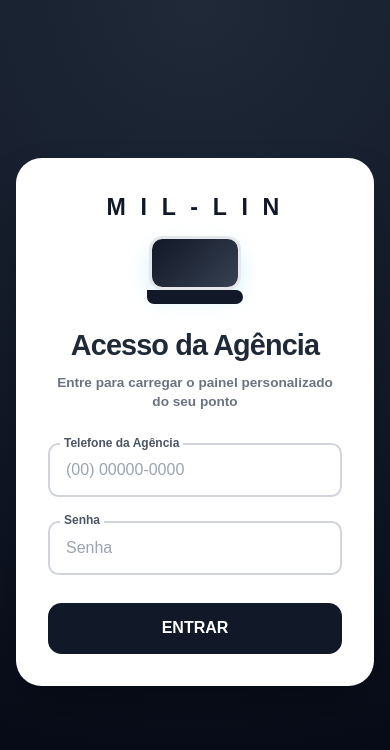
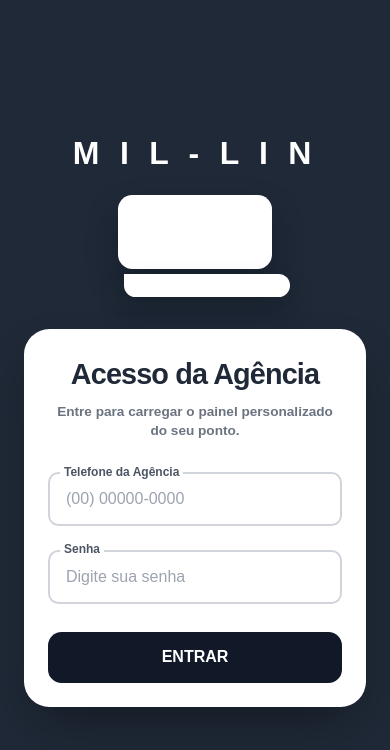
Before and after one commit to willianrosa-ti/Painel-agencia, a React (Vite) app: page /login in a window 390 px wide. Shown: the top 750 px of the page. Built offline with nearby package versions, Linux system fonts and the light colour scheme.

Commit message:
Ajuste de cores Primárias e Secundárias

```diff
--- a/src/Pages/Financeiro/Financeiro.css
+++ b/src/Pages/Financeiro/Financeiro.css
@@ -1,3 +1,8 @@
+:root {
+  --cor-agencia: #111827;
+  --cor-agencia-secundaria: #38bdf8;
+}
+
 .financeiro-fundo {
   min-height: 100vh;
   background-color: #f3f4f6;
--- a/src/Pages/Financeiro/Financeiro.jsx
+++ b/src/Pages/Financeiro/Financeiro.jsx
@@ -3,14 +3,6 @@ import Navbar from '../../Components/Navbar';
 import './Financeiro.css';
 
 const API_BASE = 'https://motoapp-bwadauh0dbcqbubb.centralus-01.azurewebsites.net';
-
-function aplicarTemaAgencia() {
-  const corPrimaria = localStorage.getItem('corAgenciaPrimaria') || '#111827';
-  const corSecundaria = localStorage.getItem('corAgenciaSecundaria') || '#38bdf8';
-
-  document.documentElement.style.setProperty('--cor-agencia', corPrimaria);
-  document.documentElement.style.setProperty('--cor-agencia-secundaria', corSecundaria);
-}
 
 const mesesDoAno = [
   'Janeiro', 'Fevereiro', 'Março', 'Abril', 'Maio', 'Junho',
@@ -18,7 +10,7 @@ const mesesDoAno = [
 ];
 
 export default function Financeiro() {
-  const nomeAgencia = localStorage.getItem('nomeAgencia');
+  const nomeAgencia = localStorage.getItem('nomeAgencia') || 'Agência';
 
   const dataAtual = new Date();
   const [periodo, setPeriodo] = useState('Diario');
@@ -49,8 +41,6 @@ export default function Financeiro() {
   };
 
   useEffect(() => {
-    aplicarTemaAgencia();
-
     const buscarDadosFinanceiros = async () => {
       const token = localStorage.getItem('tokenAgencia');
       try {
@@ -150,7 +140,7 @@ export default function Financeiro() {
             </div>
 
             <div className="cartao-financeiro cartao-destaque-azul">
-              <h3 style={{ color: '#007bff', marginTop: 0, fontWeight: 'bold' }}> Volume de Corridas</h3>
+              <h3 style={{ color: 'var(--cor-agencia-secundaria, #38bdf8)', marginTop: 0, fontWeight: 'bold' }}> Volume de Corridas</h3>
               <p style={{ color: '#666', fontSize: '0.9rem' }}>Referência: {dadosFinanceiros.referencia || referenciaTela}</p>
               <div style={{ fontSize: '2.5rem', fontWeight: 'bold', margin: '1rem 0' }}>
                 {dadosFinanceiros.totalCorridas}
--- a/src/Pages/Login/Login.css
+++ b/src/Pages/Login/Login.css
@@ -1,23 +1,73 @@
 :root {
-  --cor-mil-lin-fundo: #111827;
+  --cor-mil-lin-fundo: #1f2937;
+  --cor-mil-lin-fundo-profundo: #111827;
   --cor-mil-lin-destaque: #38bdf8;
   --cor-mil-lin-texto: #1f2937;
 }
 
 .login-container {
   min-height: 100vh;
-  background: radial-gradient(circle at top, #1f2937 0%, var(--cor-mil-lin-fundo) 55%, #030712 100%);
+  background: #1f2937;
   display: flex;
   align-items: center;
   justify-content: center;
-  padding: 1rem;
+  padding: 1.5rem;
   font-family: sans-serif;
+}
+
+.login-shell {
+  width: 100%;
+  max-width: 28rem;
+  display: flex;
+  flex-direction: column;
+  align-items: center;
+}
+
+.mil-lin-logo {
+  display: flex;
+  flex-direction: column;
+  align-items: center;
+  margin-bottom: 2rem;
+}
+
+.mil-lin-logo__nome {
+  color: #ffffff;
+  font-size: clamp(2rem, 6vw, 4.4rem);
+  font-weight: 900;
+  letter-spacing: 0.28em;
+  line-height: 1;
+  margin-bottom: 2.3rem;
+  text-align: center;
+  white-space: nowrap;
+}
+
+.mil-lin-logo__icone {
+  display: flex;
+  flex-direction: column;
+  align-items: center;
+}
+
+.mil-lin-logo__tela {
+  width: 12.5rem;
+  height: 5.85rem;
+  background-color: #ffffff;
+  border-radius: 0.9rem;
+  box-shadow: 0 16px 32px rgba(3, 7, 18, 0.25);
+}
+
+.mil-lin-logo__base {
+  width: 13.45rem;
+  height: 1.9rem;
+  background-color: #ffffff;
+  border-radius: 0 999px 999px 999px;
+  margin-top: 0.28rem;
+  margin-left: 2rem;
+  box-shadow: 0 14px 28px rgba(3, 7, 18, 0.22);
 }
 
 .login-card {
   background-color: #ffffff;
   width: 100%;
-  max-width: 28rem;
   border-radius: 1.6rem;
   padding: 2rem;
   box-shadow: 0 25px 50px -12px rgba(0, 0, 0, 0.35);
@@ -32,43 +82,6 @@
   align-items: center;
   margin-bottom: 2rem;
   text-align: center;
-}
-
-.mil-lin-logo {
-  display: flex;
-  flex-direction: column;
-  align-items: center;
-  gap: 0.85rem;
-  margin-bottom: 1.25rem;
-}
-
-.mil-lin-logo__nome {
-  color: var(--cor-mil-lin-fundo);
-  font-size: 1.45rem;
-  font-weight: 900;
-  letter-spacing: 0.18em;
-}
-
-.mil-lin-logo__icone {
-  display: flex;
-  flex-direction: column;
-  align-items: center;
-}
-
-.mil-lin-logo__tela {
-  width: 5.4rem;
-  height: 3rem;
-  background: linear-gradient(135deg, var(--cor-mil-lin-fundo), #374151);
-  border-radius: 0.65rem;
-  box-shadow: 0 0 0 3px #e5e7eb, 0 10px 22px rgba(56, 189, 248, 0.25);
-}
-
-.mil-lin-logo__base {
-  width: 6rem;
-  height: 0.85rem;
-  background-color: var(--cor-mil-lin-fundo);
-  border-radius: 0 999px 999px 999px;
-  margin-top: 0.22rem;
 }
 
 .login-title {
@@ -129,7 +142,7 @@
 .btn-submit {
   display: block;
   width: 100%;
-  background-color: var(--cor-mil-lin-fundo);
+  background-color: var(--cor-mil-lin-fundo-profundo);
   color: #ffffff;
   font-weight: 800;
   padding: 0.85rem 1rem;
@@ -149,3 +162,25 @@
   opacity: 0.7;
   cursor: not-allowed;
 }
+
+@media (max-width: 520px) {
+  .mil-lin-logo__nome {
+    letter-spacing: 0.18em;
+    margin-bottom: 1.6rem;
+  }
+
+  .mil-lin-logo__tela {
+    width: 9.6rem;
+    height: 4.65rem;
+  }
+
+  .mil-lin-logo__base {
+    width: 10.4rem;
+    height: 1.45rem;
+    margin-left: 1.5rem;
+  }
+
+  .login-card {
+    padding: 1.5rem;
+  }
+}
--- a/src/Pages/Login/Login.jsx
+++ b/src/Pages/Login/Login.jsx
@@ -4,26 +4,41 @@ import './Login.css';
 
 const API_BASE = 'https://motoapp-bwadauh0dbcqbubb.centralus-01.azurewebsites.net';
 
+function aplicarTemaAgencia(corPrimaria, corSecundaria) {
+  document.documentElement.style.setProperty('--cor-agencia', corPrimaria || '#111827');
+  document.documentElement.style.setProperty('--cor-agencia-secundaria', corSecundaria || '#38bdf8');
+}
+
 function salvarPerfilAgencia(dados) {
   const agencia = dados?.agencia || {};
 
+  const idAgencia = agencia.id || dados.agenciaId || '';
+  const nomeAgencia = agencia.nome || dados.nome || 'Agência';
+
+  // Aceita tanto o formato novo: dados.agencia.corPrimaria
+  // quanto um formato mais simples: dados.corPrimaria
+  const corPrimaria = agencia.corPrimaria || dados.corPrimaria || '#111827';
+  const corSecundaria = agencia.corSecundaria || dados.corSecundaria || '#38bdf8';
+  const logoUrl = agencia.logoUrl || dados.logoUrl || '';
+
   localStorage.setItem('tokenAgencia', dados.token);
-  localStorage.setItem('idAgencia', String(dados.agenciaId || agencia.id || ''));
-  localStorage.setItem('nomeAgencia', dados.nome || agencia.nome || 'Minha Agência');
-  localStorage.setItem('corAgenciaPrimaria', agencia.corPrimaria || '#111827');
-  localStorage.setItem('corAgenciaSecundaria', agencia.corSecundaria || '#38bdf8');
+  localStorage.setItem('idAgencia', String(idAgencia));
+  localStorage.setItem('nomeAgencia', nomeAgencia);
+  localStorage.setItem('corAgenciaPrimaria', corPrimaria);
+  localStorage.setItem('corAgenciaSecundaria', corSecundaria);
 
-  if (agencia.logoUrl) {
-    localStorage.setItem('logoAgenciaUrl', agencia.logoUrl);
-  } else {
-    localStorage.removeItem('logoAgenciaUrl');
-  }
+  // Mantive as duas chaves para compatibilidade com arquivos antigos e novos.
+  localStorage.setItem('logoAgencia', logoUrl);
+  localStorage.setItem('logoAgenciaUrl', logoUrl);
+
+  aplicarTemaAgencia(corPrimaria, corSecundaria);
 }
 
 export default function Login() {
   const [telefone, setTelefone] = useState('');
   const [senha, setSenha] = useState('');
   const [carregando, setCarregando] = useState(false);
+
   const navegar = useNavigate();
 
   const handleLogin = async (e) => {
@@ -57,13 +72,18 @@ export default function Login() {
         dados = { mensagem: textoResposta };
       }
 
-      if (resposta.ok) {
-        salvarPerfilAgencia(dados);
-        navegar('/painel');
+      if (!resposta.ok) {
+        alert(`Erro: ${dados.mensagem || 'Não foi possível realizar o login.'}`);
         return;
       }
 
-      alert(`Erro: ${dados.mensagem || 'Não foi possível realizar o login.'}`);
+      if (!dados.token) {
+        alert('A API respondeu sem token. Verifique o retorno da rota de login.');
+        return;
+      }
+
+      salvarPerfilAgencia(dados);
+      navegar('/painel');
     } catch (erro) {
       console.error('Erro na comunicação com a API:', erro);
       alert('Não foi possível conectar ao servidor.');
@@ -74,17 +94,22 @@ export default function Login() {
 
   return (
     <div className="login-container">
-      <div className="login-card">
-        <div className="login-header">
-          <div className="mil-lin-logo" aria-label="Logo MIL-LIN">
+      <div className="login-shell">
+        <div className="mil-lin-logo" aria-label="Logo M I L - L I N">
           <span className="mil-lin-logo__nome">M I L - L I N</span>
+
           <span className="mil-lin-logo__icone">
             <span className="mil-lin-logo__tela" />
             <span className="mil-lin-logo__base" />
           </span>
         </div>
+
+        <div className="login-card">
+          <div className="login-header">
             <h1 className="login-title">Acesso da Agência</h1>
-          <p className="login-subtitle">Entre para carregar o painel personalizado do seu ponto</p>
+            <p className="login-subtitle">
+              Entre para carregar o painel personalizado do seu ponto.
+            </p>
           </div>
 
           <form onSubmit={handleLogin} className="login-form">
@@ -106,7 +131,7 @@ export default function Login() {
               <input
                 id="senha"
                 type="password"
-              placeholder="Senha"
+                placeholder="Digite sua senha"
                 value={senha}
                 onChange={(e) => setSenha(e.target.value)}
                 className="input-field"
@@ -120,5 +145,6 @@ export default function Login() {
           </form>
         </div>
       </div>
+    </div>
   );
 }
--- a/src/Pages/Motoristas/Motoristas.css
+++ b/src/Pages/Motoristas/Motoristas.css
@@ -1,3 +1,8 @@
+:root {
+  --cor-agencia: #111827;
+  --cor-agencia-secundaria: #38bdf8;
+}
+
 .motoristas-container {
   padding: 2rem;
 }
@@ -41,7 +46,7 @@
 }
 
 .botao-cadastrar-motorista {
-  background-color: var(--cor-agencia, #111827);
+  background-color: var(--cor-agencia-secundaria, #38bdf8);
   color: white;
   border: none;
   padding: 10px 20px;
@@ -103,7 +108,7 @@
 }
 
 .status-motorista-ativo {
-  color: green;
+  color: var(--cor-agencia, #111827);
   font-weight: bold;
 }
 
@@ -113,7 +118,7 @@
 }
 
 .status-motorista-online {
-  color: #00a651;
+  color: var(--cor-agencia-secundaria, #38bdf8);
   font-weight: bold;
 }
 
@@ -149,7 +154,7 @@
 }
 
 .botao-acao.reativar {
-  background-color: var(--cor-agencia, #111827);
+  background-color: var(--cor-agencia-secundaria, #38bdf8);
 }
 
 .botao-acao.excluir {
--- a/src/Pages/Painel/Painel.jsx
+++ b/src/Pages/Painel/Painel.jsx
@@ -95,8 +95,8 @@ export default function Painel() {
       return;
     }
 
-    setNomeAgencia(nomeSalvo || '');
     aplicarTemaAgencia();
+    setNomeAgencia(nomeSalvo || 'Agência');
     buscarTudo();
 
     const intervalo = setInterval(buscarTudo, 5000);
```
Also changed, not shown: src/Pages/Painel/Painel.css (+46 -57 lines). Lines whose indentation alone changed are shown as unchanged.
